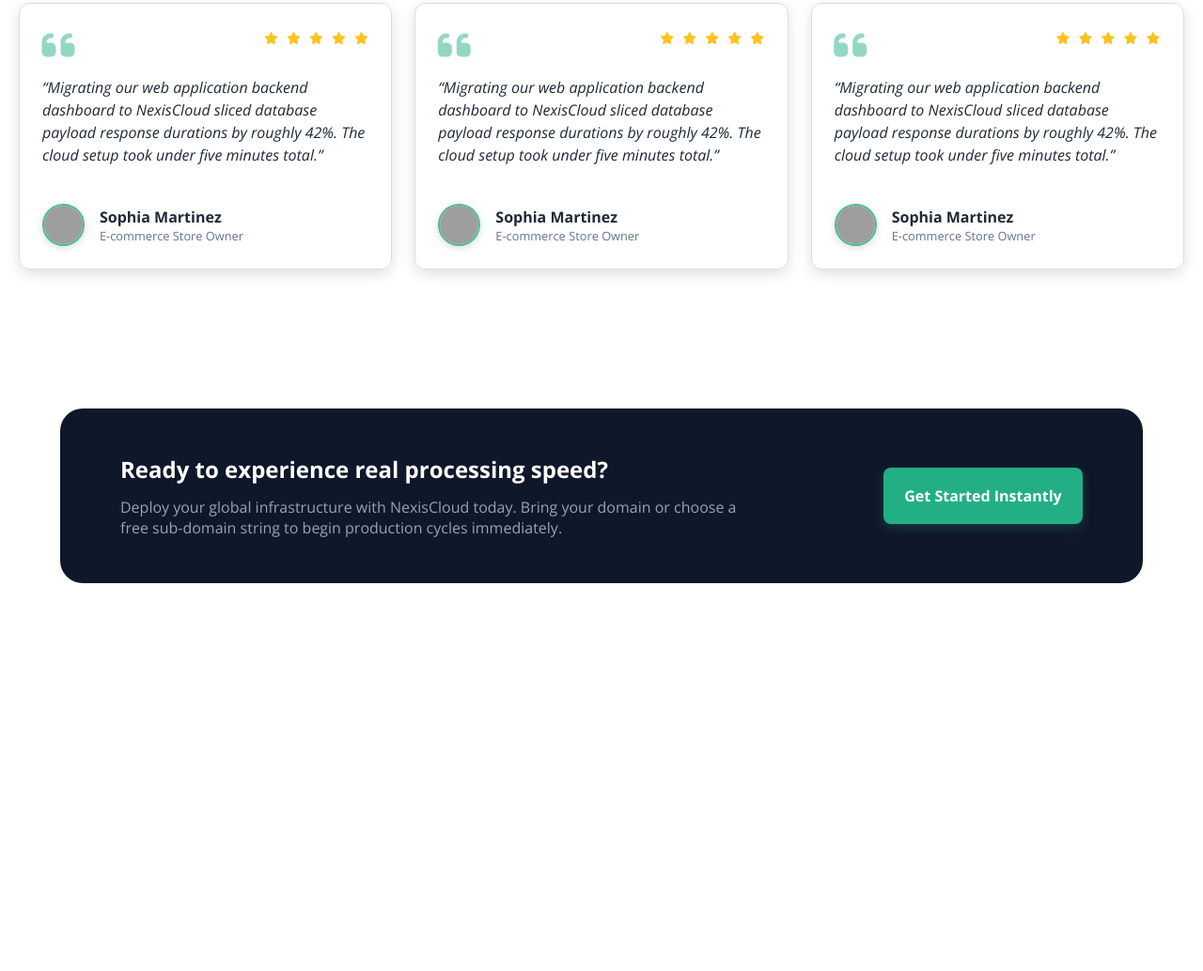
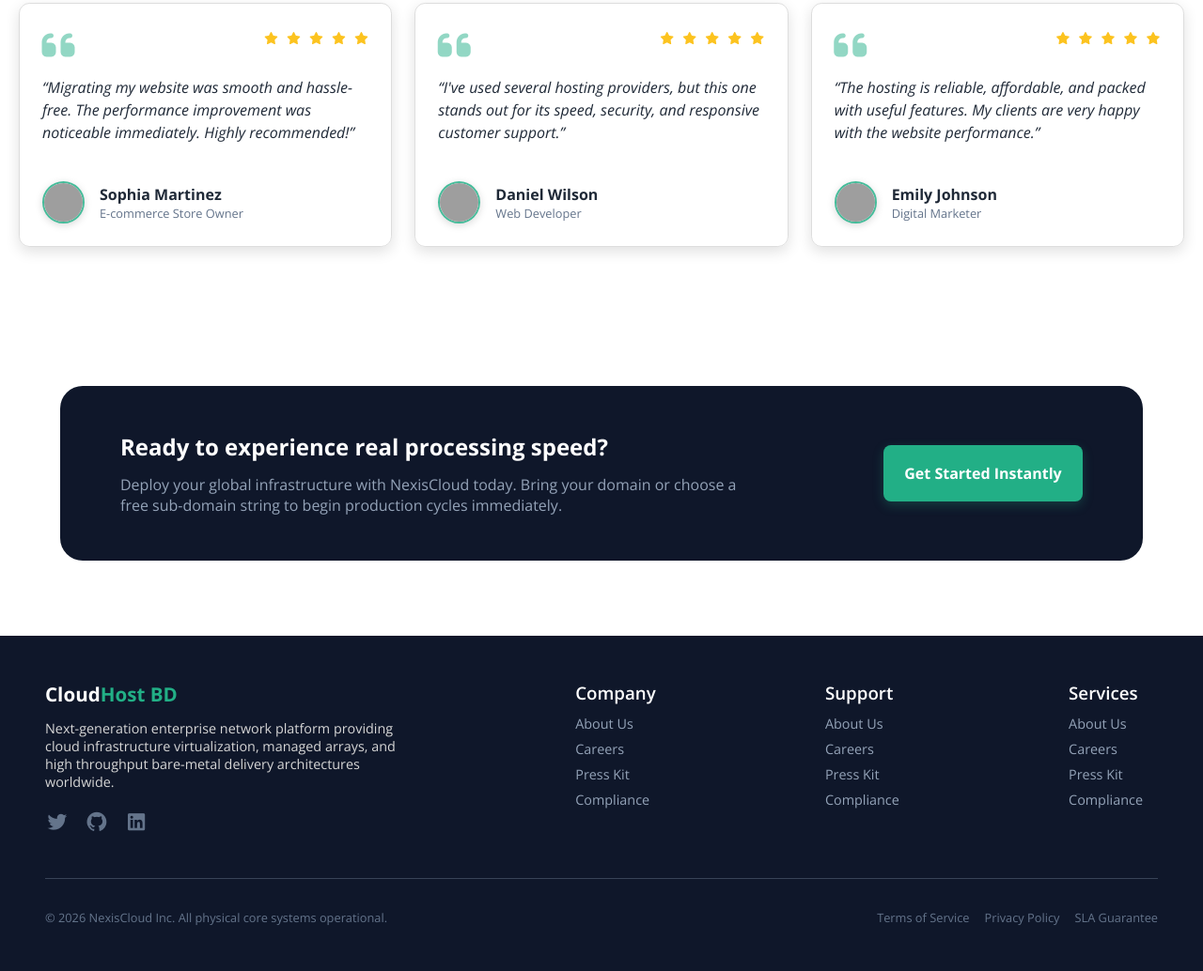
Before and after one commit to mrrakib5007/Hosting-Service-HTML-CSS, a plain HTML site: page index.html in a window 1280 px wide. Shown: the part 2543-3577 px from the top of the page at 94% size. Before the commit the page ends 3244 px from the top, so only its background shows below. Drawn offline with nearby package versions, Linux system fonts and the light colour scheme; grey boxes are pictures that could not be loaded.

Commit message:
Footer Section Added And Design Completed

```diff
--- a/css/style.css
+++ b/css/style.css
@@ -463,3 +463,117 @@
 .get-ready-section .get-ready-right button:hover {
     background: #007050;
 }
+
+/* footer-section style */
+
+.footer-section {
+    background: #0F172A;
+    padding: 3rem;
+    display: flex;
+    flex-direction: column;
+    gap: 1rem;
+}
+
+.footer-section hr{
+    border: none;
+    height: 1px;
+    background: #64748b7a;
+    margin-top: 2rem;
+    margin-bottom: 1rem;
+}
+
+.footer-top-container {
+    display: flex;
+    justify-content: space-between;
+    gap: 1.5rem;
+}
+
+.footer-grid-box {
+    max-width: 400px;
+}
+
+.footer-top-container .footer-logo {
+    color: white;
+    font-size: 1.1rem;
+    margin-bottom: 0.8rem;
+}
+
+.footer-top-container .footer-logo span {
+    color: var(--primary-color);
+}
+
+.footer-top-container .footer-description {
+    color: #d6d6d6;
+    margin-bottom: 1.5rem;
+    font-size: 0.9rem;
+}
+
+.footer-top-container .footer-icons {
+    display: flex;
+    align-items: center;
+    gap: 1rem;
+}
+
+.footer-top-container .footer-icons i {
+    font-size: 1.3rem;
+    color: var(--dark3-color);
+    cursor: pointer;
+    transition: all 0.3s ease;
+}
+
+.footer-top-container .footer-icons i:hover {
+    font-size: 1.3rem;
+    color: var(--primary-color);
+}
+
+.footer-box {
+    padding: 0 1rem;
+}
+
+.footer-box h3 {
+    color: white;
+    margin-bottom: 0.7rem;
+    font-weight: 600;
+}
+
+.footer-box-links {
+    display: flex;
+    flex-direction: column;
+    gap: 0.5rem;
+}
+
+.footer-box-links a {
+    color: #94a3b8;
+    text-decoration: none;
+    font-size: 0.9rem;
+}
+
+
+.footer-credit-container {
+    display: flex;
+    justify-content: space-between;
+    align-items: center;
+    font-size: 0.8rem;
+    color: var(--dark3-color);
+}
+
+.footer-credit-container .footer-credit-text {
+    color: var(--dark3-color);
+}
+
+.footer-credit-container .footer-credit-terms {
+    display: flex;
+    align-items: center;
+    gap: 1rem;
+
+}
+
+.footer-credit-container .footer-credit-terms a {
+    text-decoration: none;
+    color: var(--dark3-color);
+    transition: all 0.3s;
+}
+
+.footer-credit-container .footer-credit-terms a:hover {
+    text-decoration: underline;
+}
--- a/index.html
+++ b/index.html
@@ -184,7 +184,7 @@
                     <i class="fa-solid fa-star"></i>
                 </div>
                 <div class="client-review">
-                    <p>&ldquo;Migrating our web application backend dashboard to NexisCloud sliced database payload response durations by roughly 42%. The cloud setup took under five minutes total.&rdquo;</p>
+                    <p>&ldquo;Migrating my website was smooth and hassle-free. The performance improvement was noticeable immediately. Highly recommended!&rdquo;</p>
                 </div>
                 <div class="client-profile">
                    <img src="https://randomuser.me/api/portraits/women/44.jpg" alt="Client 1">
@@ -206,13 +206,13 @@
                     <i class="fa-solid fa-star"></i>
                 </div>
                 <div class="client-review">
-                    <p>&ldquo;Migrating our web application backend dashboard to NexisCloud sliced database payload response durations by roughly 42%. The cloud setup took under five minutes total.&rdquo;</p>
+                    <p>&ldquo;I've used several hosting providers, but this one stands out for its speed, security, and responsive customer support.&rdquo;</p>
                 </div>
                 <div class="client-profile">
-                   <img src="https://randomuser.me/api/portraits/women/44.jpg" alt="Client 1">
+                   <img src="https://randomuser.me/api/portraits/men/56.jpg" alt="Client 2">
                     <div>
-                        <h4 class="client-name">Sophia Martinez</h4>
-                        <p class="client-role">E-commerce Store Owner</p>
+                        <h4 class="client-name">Daniel Wilson</h4>
+                        <p class="client-role">Web Developer</p>
                     </div>
                 </div>
             </div>
@@ -228,19 +228,20 @@
                     <i class="fa-solid fa-star"></i>
                 </div>
                 <div class="client-review">
-                    <p>&ldquo;Migrating our web application backend dashboard to NexisCloud sliced database payload response durations by roughly 42%. The cloud setup took under five minutes total.&rdquo;</p>
+                    <p>&ldquo;The hosting is reliable, affordable, and packed with useful features. My clients are very happy with the website performance.&rdquo;</p>
                 </div>
                 <div class="client-profile">
-                   <img src="https://randomuser.me/api/portraits/women/44.jpg" alt="Client 1">
+                   <img src="https://randomuser.me/api/portraits/women/68.jpg" alt="Client 3">
                     <div>
-                        <h4 class="client-name">Sophia Martinez</h4>
-                        <p class="client-role">E-commerce Store Owner</p>
+                        <h4 class="client-name">Emily Johnson</h4>
+                        <p class="client-role">Digital Marketer</p>
                     </div>
                 </div>
             </div>
         </div>
       </section>
 
+      <!-- get-ready-section  -->
       <section class="get-ready-section">
         <div class="get-ready-left">
             <h1>Ready to experience real processing speed?</h1>
@@ -250,5 +251,62 @@
             <button>Get Started Instantly</button>
         </div>
       </section>
+
+      <!-- Footer Section Added  -->
+       <footer class="footer-section">
+            <div class="footer-top-container">
+                <div class="footer-grid-box">
+                    <div class="footer-logo">
+                        <h3>Cloud<span>Host BD</span></h3>
+                    </div>
+                    <div class="footer-description">
+                        <p>Next-generation enterprise network platform providing cloud infrastructure virtualization, managed arrays, and high throughput bare-metal delivery architectures worldwide.</p>
+                    </div>
+                    <div class="footer-icons">
+                        <i class="fa-brands fa-twitter"></i>
+                        <i class="fa-brands fa-github"></i>
+                        <i class="fa-brands fa-linkedin"></i>
+                    </div>
+                </div>
+                <div class="footer-box">
+                    <h3>Company</h3>
+                    <div class="footer-box-links">
+                        <a href="#">About Us</a>
+                        <a href="#">Careers</a>
+                        <a href="#">Press Kit</a>
+                        <a href="#">Compliance</a>
+                    </div>
+                </div>
+                <div class="footer-box">
+                    <h3>Support</h3>
+                    <div class="footer-box-links">
+                        <a href="#">About Us</a>
+                        <a href="#">Careers</a>
+                        <a href="#">Press Kit</a>
+                        <a href="#">Compliance</a>
+                    </div>
+                </div>
+                <div class="footer-box">
+                    <h3>Services</h3>
+                    <div class="footer-box-links">
+                        <a href="#">About Us</a>
+                        <a href="#">Careers</a>
+                        <a href="#">Press Kit</a>
+                        <a href="#">Compliance</a>
+                    </div>
+                </div>
+            </div>
+            <hr>
+            <div class="footer-credit-container">
+                <div class="footer-credit-text">
+                    <p>&copy; 2026 NexisCloud Inc. All physical core systems operational.</p>
+                </div>
+                <div class="footer-credit-terms">
+                    <a href="#">Terms of Service</a>
+                    <a href="#">Privacy Policy</a>
+                    <a href="#">SLA Guarantee</a>
+                </div>
+            </div>
+       </footer>
 </body>
 </html>
```
